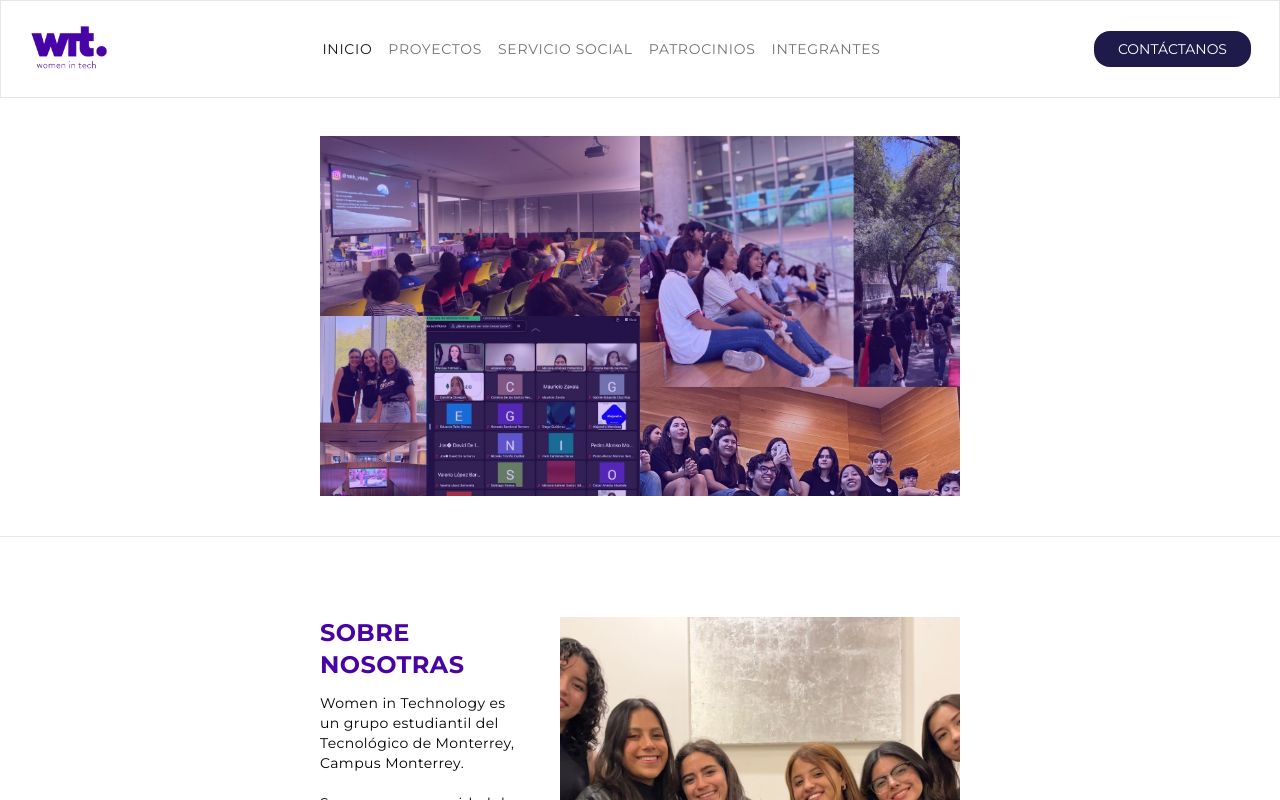
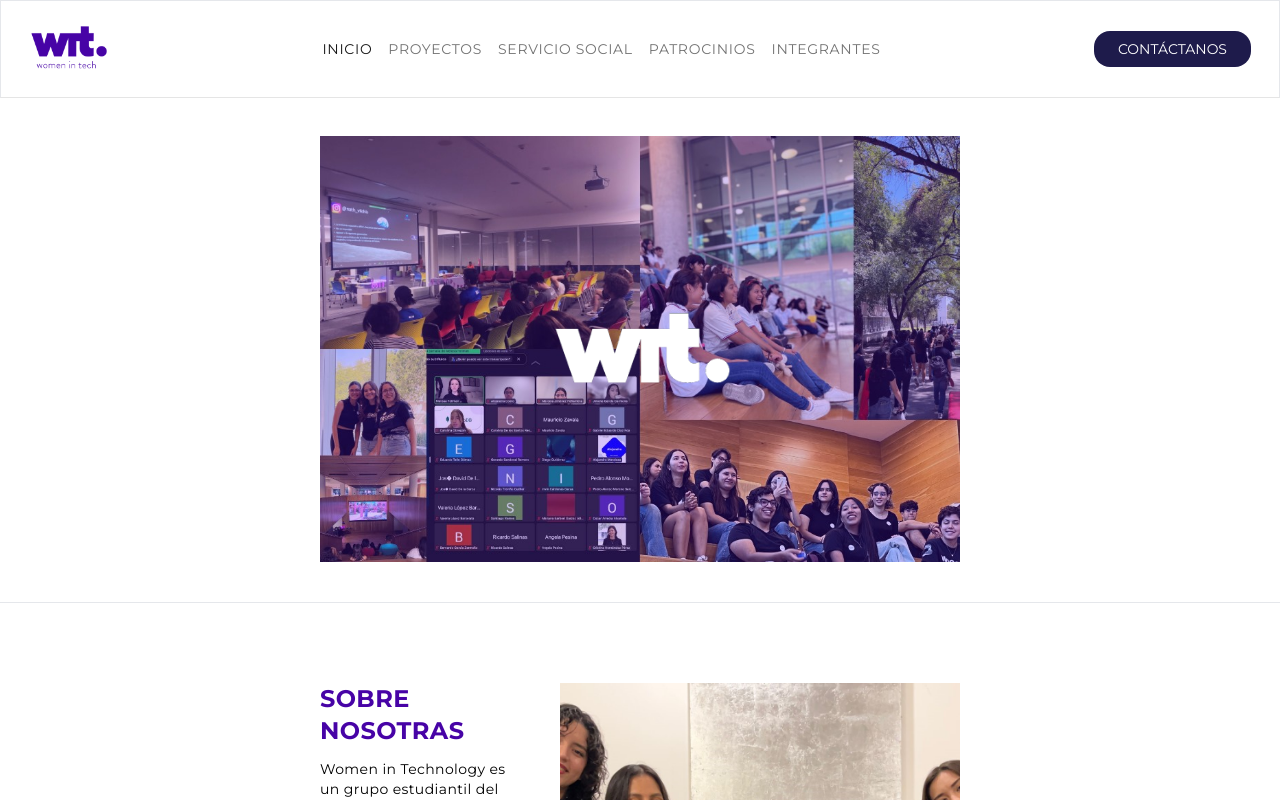
Before and after one commit to WIT-MTY/webpage, a Next.js app: page / in a window 1280 px wide. Shown: the top 800 px of the page. Built offline with nearby package versions, Linux system fonts and the light colour scheme.

Commit message:
Update logo in main image

```diff
--- a/app/page.tsx
+++ b/app/page.tsx
@@ -9,9 +9,20 @@ export default function Home() {
       <div className="overflow-scroll">
 
         <Section>
-            <div className="my-10 aspect-video relative">
-              <Image className='object-center object-cover' src="/images/wit.png" fill alt="wit" />
-            </div>
+          <div className="my-10 relative">
+            <img
+              className="object-center object-cover w-full block"
+              src="/images/wit.png"
+              alt="wit"
+            />
+            <img
+              className="object-center object-cover w-1/3 absolute top-1/2 left-1/2 transform -translate-x-1/2 -translate-y-1/2"
+              src="/images/logo-white.png"
+              alt="logo-white"
+            />
+          </div>
+          {/* <div className="my-10 aspect-video relative">
+          </div> */}
         </Section>
 
         <hr />
```
Also changed, not shown: public/images/logo-white.png (renamed from public/images/img.png).
